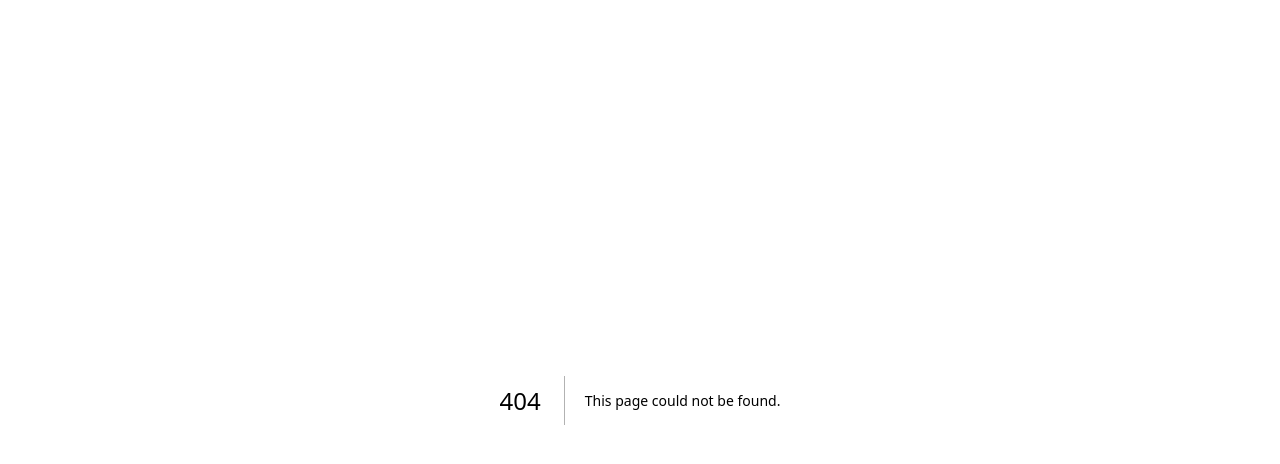
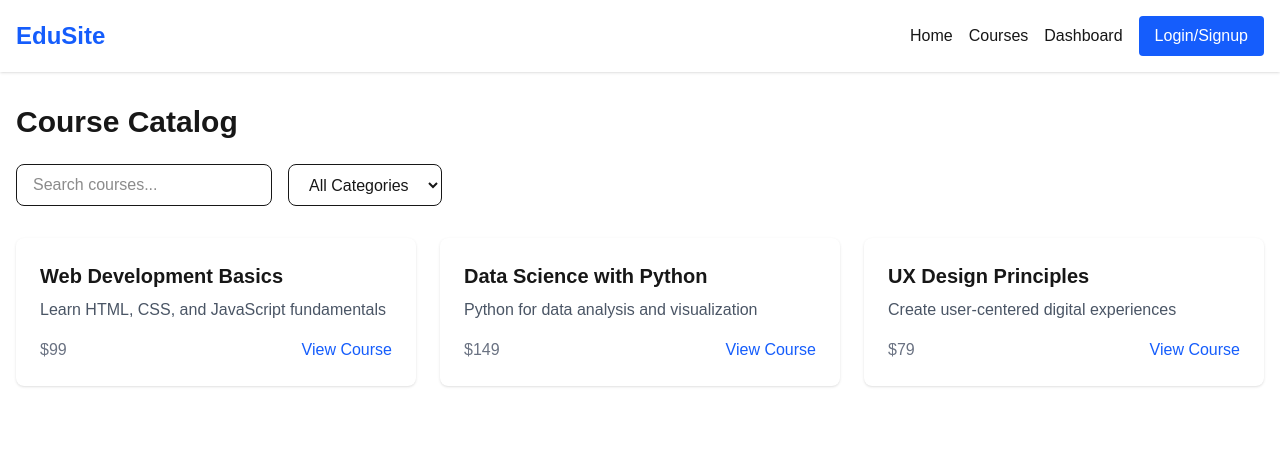
Before and after one commit to fahimderivitive-netizen/edusite, a Next.js app: page /courses in a window 1280 px wide. Before the commit this address had no page. Shown: the top 464 px of the page. Built offline with nearby package versions, Linux system fonts and the light colour scheme.

Commit message:
Stage 3a: Navbar, landing page, and course catalog UI

```diff
--- /dev/null
+++ b/src/app/courses/page.tsx
@@ -0,0 +1,81 @@
+'use client';
+import { useState } from 'react';
+
+export default function Courses() {
+  const [search, setSearch] = useState('');
+  const [category, setCategory] = useState('all');
+
+  const courses = [
+    {
+      id: 1,
+      title: 'Web Development Basics',
+      description: 'Learn HTML, CSS, and JavaScript fundamentals',
+      price: 99,
+      modules: 12,
+      category: 'development',
+    },
+    {
+      id: 2,
+      title: 'Data Science with Python',
+      description: 'Python for data analysis and visualization',
+      price: 149,
+      modules: 15,
+      category: 'data',
+    },
+    {
+      id: 3,
+      title: 'UX Design Principles',
+      description: 'Create user-centered digital experiences',
+      price: 79,
+      modules: 8,
+      category: 'design',
+    },
+  ];
+
+  const filteredCourses = courses.filter((course) => {
+    const matchesSearch = course.title.toLowerCase().includes(search.toLowerCase());
+    const matchesCategory = category === 'all' || course.category === category;
+    return matchesSearch && matchesCategory;
+  });
+
+  return (
+    <div className="container mx-auto px-4 py-8">
+      <h1 className="text-3xl font-bold mb-6">Course Catalog</h1>
+
+      {/* Search and Filter */}
+      <div className="mb-8 flex flex-col md:flex-row gap-4">
+        <input
+          type="text"
+          placeholder="Search courses..."
+          value={search}
+          onChange={(e) => setSearch(e.target.value)}
+          className="px-4 py-2 border rounded-lg w-full md:w-64"
+        />
+        <select
+          value={category}
+          onChange={(e) => setCategory(e.target.value)}
+          className="px-4 py-2 border rounded-lg"
+        >
+          <option value="all">All Categories</option>
+          <option value="development">Development</option>
+          <option value="data">Data</option>
+          <option value="design">Design</option>
+        </select>
+      </div>
+
+      {/* Course Grid */}
+      <div className="grid grid-cols-1 md:grid-cols-2 lg:grid-cols-3 gap-6">
+        {filteredCourses.map((course) => (
+          <div key={course.id} className="bg-white p-6 rounded-lg shadow-sm">
+            <h3 className="text-xl font-semibold mb-2">{course.title}</h3>
+            <p className="text-gray-600 mb-4">{course.description}</p>
+            <div className="flex justify-between items-center">
+              <span className="text-gray-500">${course.price}</span>
+              <button className="text-blue-600 hover:underline">View Course</button>
+            </div>
+          </div>
+        ))}
+      </div>
+    </div>
+  );
+}
--- a/src/app/layout.tsx
+++ b/src/app/layout.tsx
@@ -1,6 +1,7 @@
 import type { Metadata } from "next";
 import { Geist, Geist_Mono } from "next/font/google";
 import "./globals.css";
+import Navbar from "@/components/ui/Navbar";
 
 const geistSans = Geist({
   variable: "--font-geist-sans",
@@ -17,13 +18,16 @@ export const metadata: Metadata = {
   description: "Generated by create next app",
 };
 
-export default function RootLayout({ children }: LayoutProps<"/">) {
+export default function RootLayout({ children }: { children: React.ReactNode }) {
   return (
     <html
       lang="en"
       className={`${geistSans.variable} ${geistMono.variable} h-full antialiased`}
     >
-      <body className="min-h-full flex flex-col">{children}</body>
+      <body className="min-h-full flex flex-col">
+        <Navbar />
+        {children}
+      </body>
     </html>
   );
 }
--- a/src/app/page.tsx
+++ b/src/app/page.tsx
@@ -1,69 +1,31 @@
-import Image from "next/image";
-
 export default function Home() {
   return (
-    <div className="flex flex-col flex-1 items-center justify-center bg-zinc-50 font-sans dark:bg-black">
-      <main className="flex flex-1 w-full max-w-3xl flex-col items-center justify-between py-32 px-16 bg-white dark:bg-black sm:items-start">
-        <Image
-          className="dark:invert h-5 w-[100px]"
-          src="/next.svg"
-          alt="Next.js logo"
-          width={100}
-          height={20}
-          priority
-        />
-        <div className="flex flex-col items-center gap-6 text-center sm:items-start sm:text-left">
-          <h1 className="max-w-xs text-3xl font-semibold leading-10 tracking-tight text-black dark:text-zinc-50">
-            To get started, edit the{" "}
-            <code className="rounded bg-black/[.06] px-1.5 py-0.5 font-mono text-[0.9em] dark:bg-white/[.08]">
-              page.tsx
-            </code>{" "}
-            file.
-          </h1>
-          <p className="max-w-md text-lg leading-8 text-zinc-600 dark:text-zinc-400">
-            Looking for a starting point or more instructions? Head over to{" "}
-            <a
-              href="https://vercel.com/templates?framework=next.js&utm_source=create-next-app&utm_medium=appdir-template-tw&utm_campaign=create-next-app"
-              className="font-medium text-zinc-950 dark:text-zinc-50"
-            >
-              Templates
-            </a>{" "}
-            or the{" "}
-            <a
-              href="https://nextjs.org/learn?utm_source=create-next-app&utm_medium=appdir-template-tw&utm_campaign=create-next-app"
-              className="font-medium text-zinc-950 dark:text-zinc-50"
-            >
-              Learning
-            </a>{" "}
-            center.
-          </p>
-        </div>
-        <div className="flex flex-col gap-4 text-base font-medium sm:flex-row">
-          <a
-            className="flex h-12 w-full items-center justify-center gap-2 rounded-full bg-foreground px-5 text-background transition-colors hover:bg-[#383838] dark:hover:bg-[#ccc] md:w-[158px]"
-            href="https://vercel.com/new?utm_source=create-next-app&utm_medium=appdir-template-tw&utm_campaign=create-next-app"
-            target="_blank"
-            rel="noopener noreferrer"
-          >
-            <Image
-              className="dark:invert h-[14px] w-4"
-              src="/vercel.svg"
-              alt="Vercel logomark"
-              width={16}
-              height={14}
-            />
-            Deploy Now
-          </a>
-          <a
-            className="flex h-12 w-full items-center justify-center rounded-full border border-solid border-black/[.08] px-5 transition-colors hover:border-transparent hover:bg-black/[.04] dark:border-white/[.145] dark:hover:bg-[#1a1a1a] md:w-[158px]"
-            href="https://nextjs.org/docs?utm_source=create-next-app&utm_medium=appdir-template-tw&utm_campaign=create-next-app"
-            target="_blank"
-            rel="noopener noreferrer"
-          >
-            Documentation
-          </a>
-        </div>
-      </main>
+    <div className="container mx-auto px-4 py-8">
+      {/* Hero Section */}
+      <div className="text-center mb-12">
+        <h1 className="text-4xl md:text-6xl font-bold mb-4">Learn Anything, Anywhere</h1>
+        <p className="text-xl text-gray-600 mb-8">High-quality courses from top instructors</p>
+        <button className="bg-blue-600 text-white px-8 py-3 rounded-lg text-lg hover:bg-blue-700 transition">Browse Courses</button>
+      </div>
+
+      {/* Featured Courses Grid */}
+      <div className="grid grid-cols-1 md:grid-cols-3 gap-8 mb-12">
+        {[1, 2, 3].map((i) => (
+          <div key={i} className="bg-white p-6 rounded-lg shadow-sm">
+            <h3 className="text-xl font-semibold mb-2">Course Title {i}</h3>
+            <p className="text-gray-600 mb-4">Short description of course {i} content and learning outcomes.</p>
+            <div className="flex justify-between items-center">
+              <span className="text-gray-500">$99</span>
+              <button className="text-blue-600 hover:underline">View Course</button>
+            </div>
+          </div>
+        ))}
+      </div>
+
+      {/* Footer */}
+      <footer className="text-center text-gray-500 py-6">
+        <p>&copy; 2026 EduSite. All rights reserved.</p>
+      </footer>
     </div>
   );
 }
--- /dev/null
+++ b/src/components/ui/Navbar.tsx
@@ -0,0 +1,17 @@
+import Link from 'next/link';
+
+export default function Navbar() {
+  return (
+    <nav className="bg-white shadow-sm">
+      <div className="container mx-auto px-4 py-4 flex justify-between items-center">
+        <Link href="/" className="text-2xl font-bold text-blue-600">EduSite</Link>
+        <div className="space-x-4">
+          <Link href="/" className="hover:text-blue-600">Home</Link>
+          <Link href="/courses" className="hover:text-blue-600">Courses</Link>
+          <Link href="/dashboard" className="hover:text-blue-600">Dashboard</Link>
+          <button className="bg-blue-600 text-white px-4 py-2 rounded hover:bg-blue-700">Login/Signup</button>
+        </div>
+      </div>
+    </nav>
+  );
+}
```
